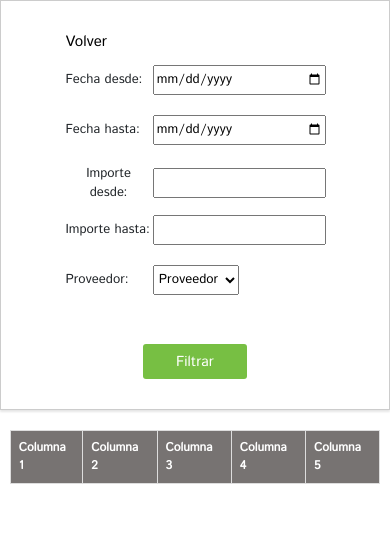
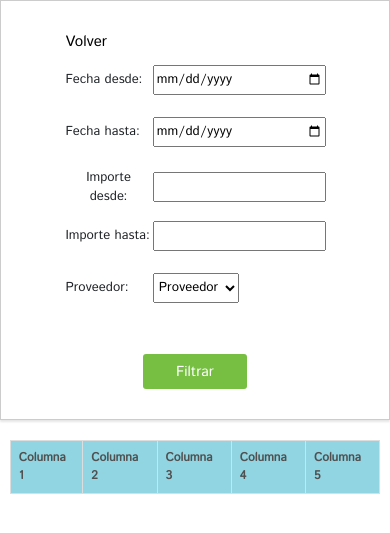
Before and after one commit to Ccangaro747/ordenes-pago-php, a PHP site: page / in a window 390 px wide. Shown: the part 71-604 px from the top of the page. Run offline with PHP 8.4, Linux system fonts and the light colour scheme; some libraries are stand-ins or nearby versions.

Commit message:
primer fila tabla

```diff
--- a/css/style.css
+++ b/css/style.css
@@ -69,7 +69,8 @@ body {
   width: 100%;
   display: flex;
   justify-content: center;
-  position: absolute;
+  padding-top: 20px;
+  position: inherit;
   bottom: 30px;
   overflow-x: auto;
 }
@@ -81,8 +82,8 @@ body {
   background-color: #f2f2f2;
 }
 .tabla-responsiva table th {
-  background-color: var(--gris);
-  color: white;
+  background-color: var(--celeste);
+  color: #505050;
 }
 .tabla-responsiva table th,
 .tabla-responsiva table td {
@@ -134,7 +135,7 @@ body {
   #filterForm label {
     display: grid;
     grid-template-columns: 1fr 1fr 1fr;
-    height: 30px;
+    height: 32px;
     font-size: 13px;
     justify-items: start;
   }
@@ -158,10 +159,6 @@ body {
     padding: 7px 15px;
     width: 40%;
   }
-  .tabla-responsiva {
-    padding-top: 20px;
-    position: inherit;
-  }
 }
 
 /*# sourceMappingURL=style.css.map */
--- a/index.html
+++ b/index.html
@@ -24,6 +24,7 @@
       rel="stylesheet"
       href="https://stackpath.bootstrapcdn.com/bootstrap/4.5.2/css/bootstrap.min.css"
     />
+    <link rel="icon" href="/imagenes/logo-2.png">
   </head>
   <body>
     <nav class="navbar navbar-expand-lg navbar-light bg-white">
--- a/sass/style.scss
+++ b/sass/style.scss
@@ -64,7 +64,8 @@ body {
   width: 100%;
   display: flex;
   justify-content: center;
-  position: absolute;
+  padding-top: 20px;
+  position: inherit;
   bottom: 30px;
   overflow-x: auto;
 
@@ -77,8 +78,8 @@ body {
     }
 
     th {
-      background-color: var(--gris);
-      color: white;
+      background-color: var(--celeste);
+      color: #505050;
     }
 
     th,
@@ -139,7 +140,7 @@ body {
     label {
       display: grid;
       grid-template-columns: 1fr 1fr 1fr;
-      height: 30px;
+      height: 32px;
       font-size: 13px;
       justify-items: start;
 
@@ -168,9 +169,4 @@ body {
       width: 40%;
     }
   }
-
-  .tabla-responsiva {
-    padding-top: 20px;
-    position: inherit;
-  }
 }
```
Also changed, not shown: imagenes/logo-2.png (added), imagenes/logo2-sombra.png (added), 1 other file.
